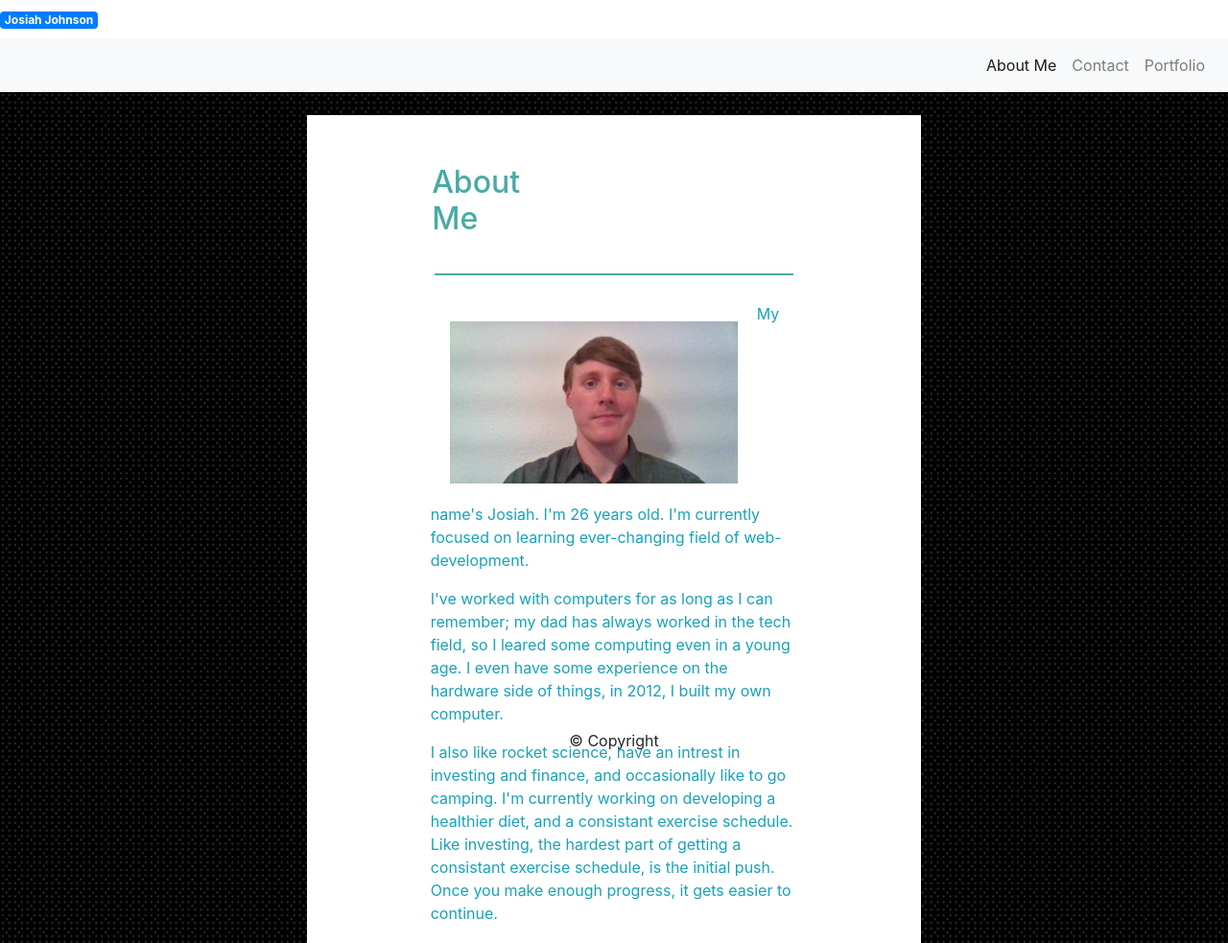
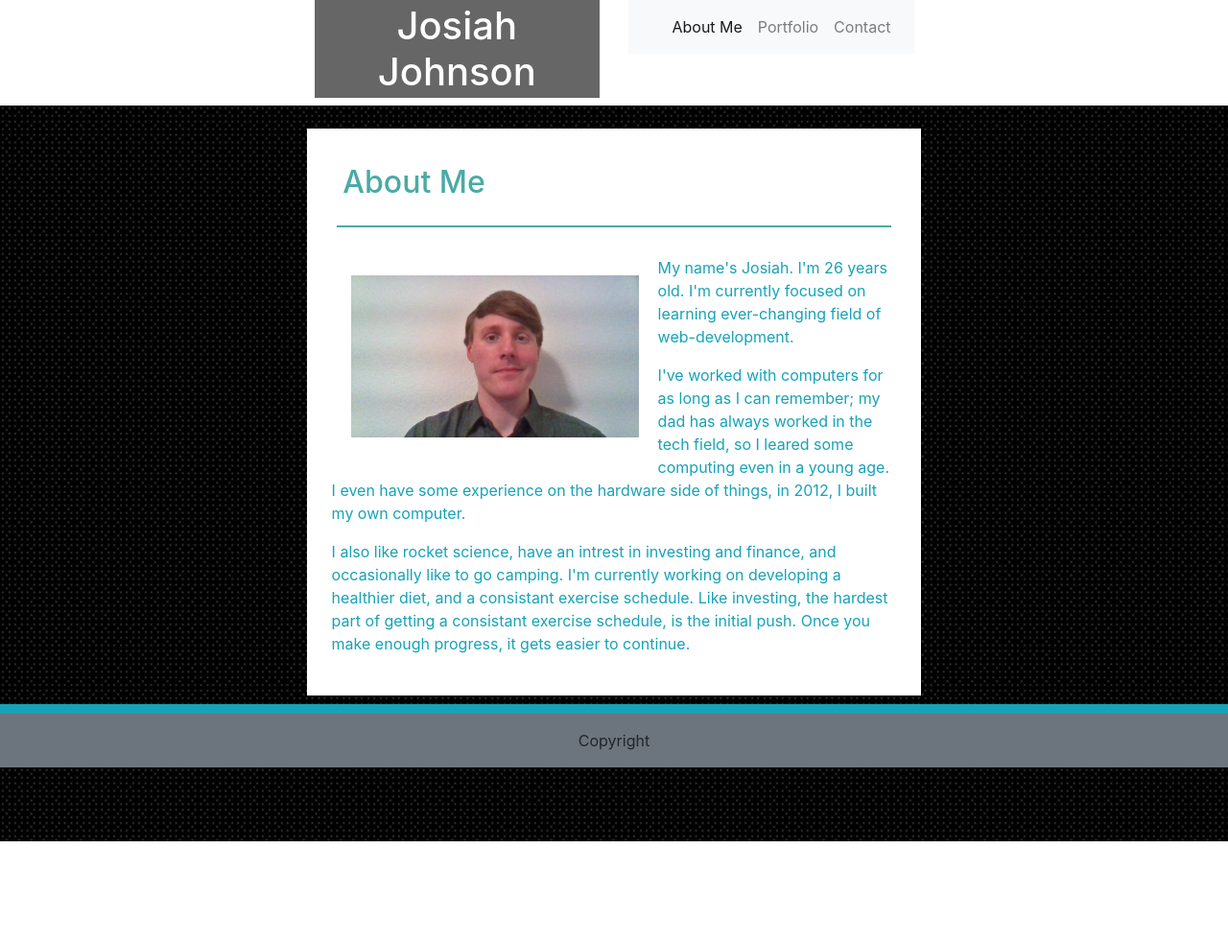
Before and after one commit to JosiahkJohnson/responsive-portfolio, a plain HTML site: page index.html in a window 1280 px wide. Shown: the top 983 px of the page at 96% size. After the commit the page ends 877 px from the top, so only its background shows below. Drawn offline with nearby package versions, Linux system fonts and the light colour scheme.

Commit message:
Finished the project by fixing the header, and creating the footer. Added final polish.

```diff
--- a/css/style.css
+++ b/css/style.css
@@ -1,3 +1,8 @@
+h1{
+    padding: 1%;
+    color: white;
+    background: #666666;
+}
 .wrapper{
     background-image: url(../images/background-image.png);
     height: auto;
@@ -5,14 +10,19 @@
 }
 html, body{
     height: 100%;
-
 }
 .content{
     max-height: 960px;
     margin-left: 25%;
+    margin-bottom: 10%;
     padding: 2%;
     max-width: 50%;
     background: white;
+}
+.footer-line{
+    width: 100%;
+    margin: 0;
+    height: 10px;
 }
 h2{
     padding: 2%;
--- a/index.html
+++ b/index.html
@@ -9,29 +9,50 @@
     integrity="sha384-Vkoo8x4CGsO3+Hhxv8T/Q5PaXtkKtu6ug5TOeNV6gBiFeWPGFN9MuhOf23Q9Ifjh" crossorigin="anonymous">
     <link rel="stylesheet" href="css/style.css">
 
-    <span class="badge badge-primary">Josiah Johnson</span>
+    <div class="row">
 
-    <!-- Collapsed navbar button -->
-    <button class="navbar-toggler" type="button" data-toggle="collapse" data-target="navbarNav">
+      <!-- Empty Column -->
+      <div class="col-sm-3"></div>
+
+      <!-- Name Title -->
+      <div class="col-sm-3 text-center">
+        <h1>Josiah Johnson</h1>
+      </div>
+
+      <div class="col-sm-3">
+        <!-- Create the Navbar -->
+        <nav class="navbar navbar-expand-lg navbar-light bg-light">
+
+          <!-- The button that appears when the screen gets to small and the navbar collapses -->
+          <button class="navbar-toggler ml-auto" type="button" data-toggle="collapse" data-target="#navbarSupportedContent" aria-controls="navbarSupportedContent" aria-expanded="false" aria-label="Toggle navigation">
             <span class="navbar-toggler-icon"></span>
           </button>
 
-    <!-- Navbar content -->
-    <nav class="navbar navbar-expand-md navbar-light bg-light">
-        <div class="collapse navbar-collapse" id="navbarNav">
+          <!-- The Navbar's content -->
+          <div class="collapse navbar-collapse" id="navbarSupportedContent">
             <ul class="navbar-nav ml-auto">
+
+              <!-- About Me Page button -->
               <li class="nav-item active">
-              <a class="nav-link" href="index.html">About Me <span class="sr-only">(current)</span></a>
+                <a class="nav-link" href="index.html">About Me</a>
               </li>
-            <li class="nav-item">
-              <a class="nav-link" href="contact.html">Contact</a>
-            </li>
+
+              <!-- Portfolio page button -->
               <li class="nav-item">
                 <a class="nav-link" href="portfolio.html">Portfolio</a>
               </li>
+
+              <!-- Contact Page button -->
+              <li class="nav-item">
+                <a href="contact.html" class="nav-link">Contact</a>
+              </li>
+
             </ul>
           </div>
         </nav>
+      </div>
+
+    </div>
 </head>
 <body>
 
@@ -41,27 +62,25 @@
     <br>
     <!--Holds the content of the page-->
     <div class="content">
-      <br>
       <!--First line-->
       <div class="row">
 
         <!--Add a space on the left margin-->
-        <div class="col-sm-2"></div>
+        <!-- <div class="col-sm-2"></div> -->
 
         <!--Title of the page-->
-        <div class="col-sm-2">
+        <div class="col-sm-12">
           <h2>About Me</h2>
         </div>
       </div>
 
-      <br>
       <!--Decorative line-->
       <div class="row">
 
         <!--Left Margin space-->
-        <div class="col-sm-2"></div>
+        <!-- <div class="col-sm-2"></div> -->
         <!--size of decorative line-->
-        <div class="col-sm-8">
+        <div class="col-sm-12">
           <!--The line itself-->
           <div class="light-line"></div>
         </div>
@@ -72,9 +91,9 @@
       <!--The main information of the page, contains the image and paragraphs about myself.-->
       <div class="row">
         <!--empty left margin space, positioning-->
-        <div class="col-sm-2"></div>
+        <!-- <div class="col-sm-2"></div> -->
 
-        <div class="col-sm-8 text-info">
+        <div class="col-sm-12 text-info">
           <img src="images/picture-of-me.jpg" class="responsive float-left" alt="profile picture">
 
           <p>My name's Josiah. I'm 26 years old. I'm currently focused on learning ever-changing field of web-development.</p>
@@ -94,12 +113,11 @@
 </body>
 
 <!-- Footer -->
-<footer class="fixed-bottom">
-
+<footer class="page-footer fixed-bottom font-small">
+  <div class="footer-line bg-info"></div>
   <!-- Copyright -->
-  <div class="footer-copyright text-center py-3">© Copyright</div>
-  <!-- Copyright -->
+  <div class="footer-copyright text-center py-3 bg-secondary">Copyright</div>
 
 </footer>
-<!-- Footer -->
+
 </html>
```
Also changed, not shown: contact.html (+42 -5 lines), portfolio.html (+45 -7 lines), 1 other file. Lines whose indentation alone changed are shown as unchanged.
